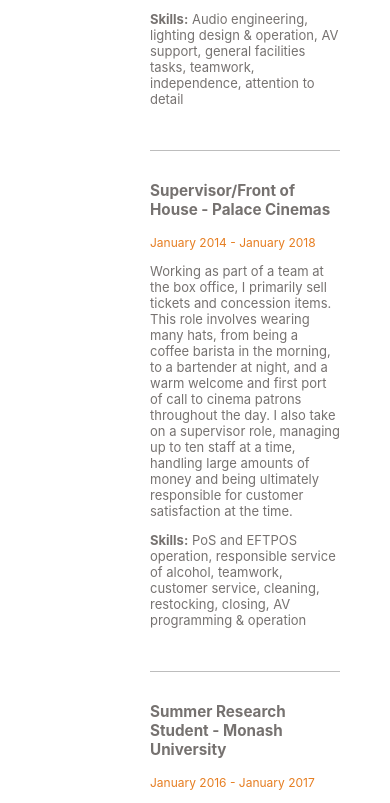
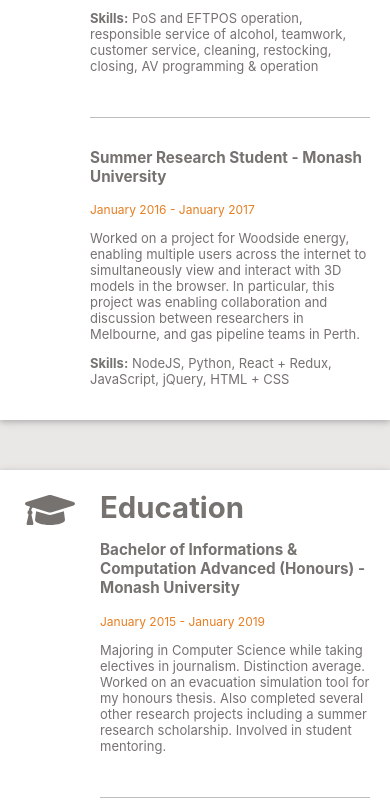
Before and after one commit to Samywamy10/personal-website, a React (Create React App) app: page / in a window 390 px wide. Shown: the part 2718-3521 px from the top of the page. Built offline with nearby package versions, Linux system fonts and the light colour scheme.

Commit message:
Reduce padding on mobile

```diff
--- a/src/components/Card/Card.css
+++ b/src/components/Card/Card.css
@@ -3,3 +3,9 @@ section {
     padding:50px;
     background:white;
 }
+
+@media only screen and (max-width : 413px) {
+    section {
+        padding:20px;
+    }
+}
--- a/src/components/Experiences/Experiences.css
+++ b/src/components/Experiences/Experiences.css
@@ -29,6 +29,12 @@ section > svg {
     margin: 0 55px 0px calc(55px - 50px); /* subtract width of parent padding */
 }
 
+@media only screen and (max-width : 413px) {
+    section > svg {
+        margin: 0 25px 0 calc(25px - 20px);
+    }
+}
+
 .article-content {
     flex: 9
 }
```
